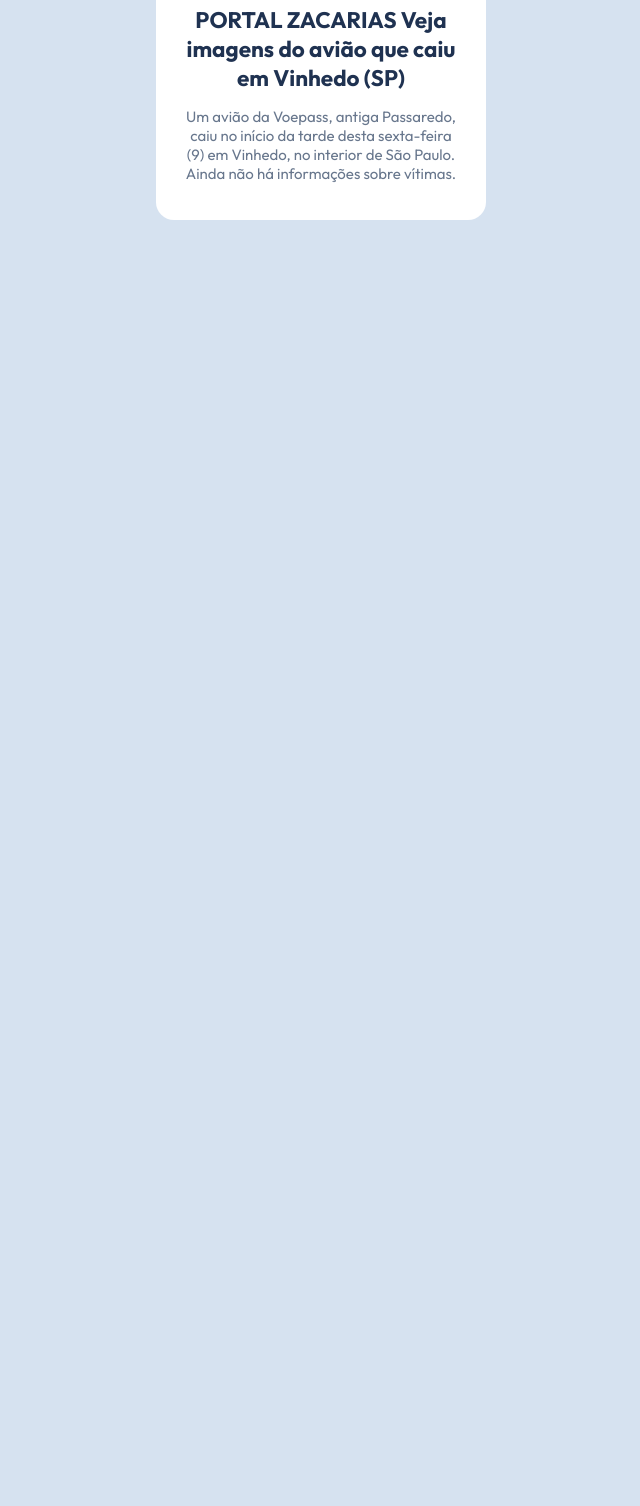
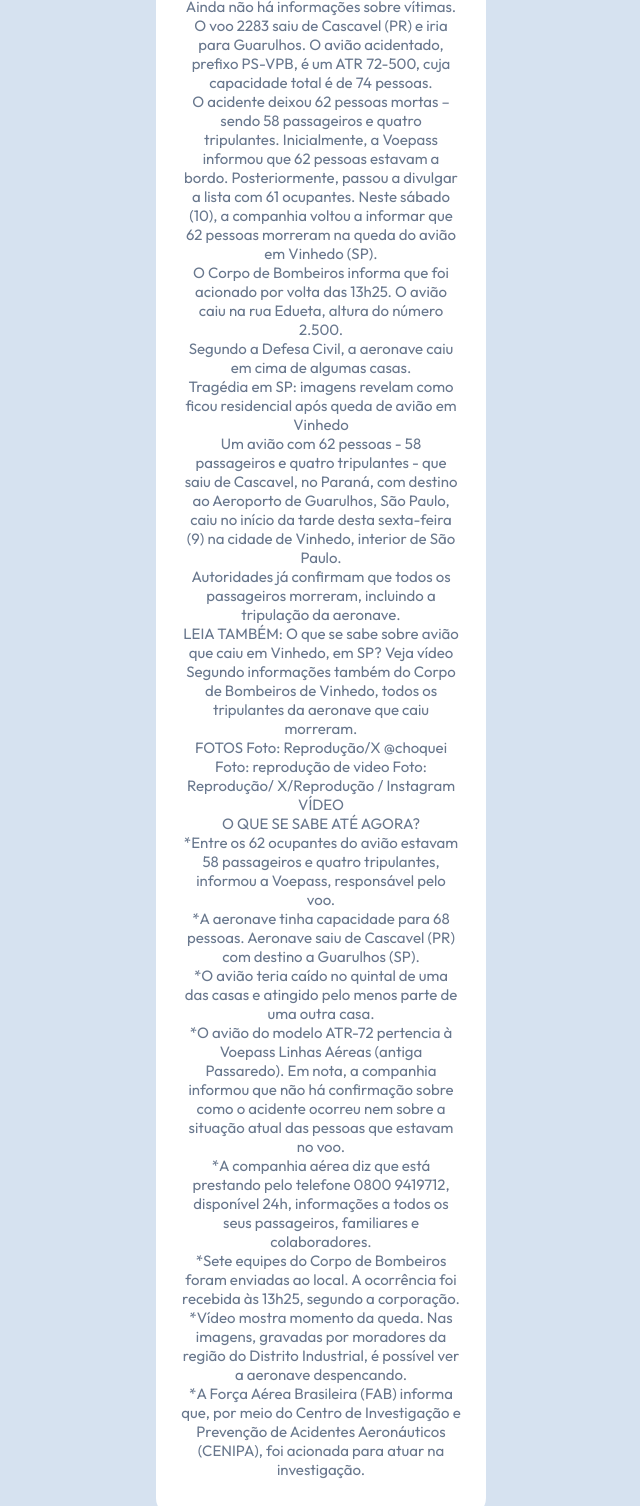
Before and after one commit to BrightEyesDavid/video1, a plain HTML site: page index.html in a window 1280 px wide. Shown: the part 413-1919 px from the top of the page, without its empty margins (319-959 px from the left). Before the commit the page ends 800 px from the top, so only its background shows below. Drawn offline with Linux system fonts and the light colour scheme.

Commit message:
Update index.html

```diff
--- a/index.html
+++ b/index.html
@@ -18,7 +18,46 @@
             <img class="box__img" src="img/play.gif" alt="Qr code to scan">
             <div class="box__text">
                 <h2 class="box__text-title">FOTOS DO AVIAO QUE CAIU EM VINHEDO PORTAL ZACARIAS Veja imagens do avião que caiu em Vinhedo (SP)</h2>
-                <p class="box__text-paragraph">Um avião da Voepass, antiga Passaredo, caiu no início da tarde desta sexta-feira (9) em Vinhedo, no interior de São Paulo. Ainda não há informações sobre vítimas.</p>
+
+<p class="box__text-paragraph">Um avião da Voepass, antiga Passaredo, caiu no início da tarde desta sexta-feira (9) em Vinhedo, no interior de São Paulo. Ainda não há informações sobre vítimas.</p>
+
+<p class="box__text-paragraph">O voo 2283 saiu de Cascavel (PR) e iria para Guarulhos. O avião acidentado, prefixo PS-VPB, é um ATR 72-500, cuja capacidade total é de 74 pessoas.</p>
+
+<p class="box__text-paragraph">O acidente deixou 62 pessoas mortas –sendo 58 passageiros e quatro tripulantes. Inicialmente, a Voepass informou que 62 pessoas estavam a bordo. Posteriormente, passou a divulgar a lista com 61 ocupantes. Neste sábado (10), a companhia voltou a informar que 62 pessoas morreram na queda do avião em Vinhedo (SP).</p>
+
+<p class="box__text-paragraph">O Corpo de Bombeiros informa que foi acionado por volta das 13h25. O avião caiu na rua Edueta, altura do número 2.500.</p>
+
+<p class="box__text-paragraph">Segundo a Defesa Civil, a aeronave caiu em cima de algumas casas.</p>
+
+<p class="box__text-paragraph">Tragédia em SP: imagens revelam como ficou residencial após queda de avião em Vinhedo</p>
+
+<p class="box__text-paragraph">Um avião com 62 pessoas - 58 passageiros e quatro tripulantes - que saiu de Cascavel, no Paraná, com destino ao Aeroporto de Guarulhos, São Paulo, caiu no início da tarde desta sexta-feira (9) na cidade de Vinhedo, interior de São Paulo.</p>
+
+<p class="box__text-paragraph">Autoridades já confirmam que todos os passageiros morreram, incluindo a tripulação da aeronave.</p>
+
+<p class="box__text-paragraph">LEIA TAMBÉM: O que se sabe sobre avião que caiu em Vinhedo, em SP? Veja vídeo</p>
+
+<p class="box__text-paragraph">Segundo informações também do Corpo de Bombeiros de Vinhedo, todos os tripulantes da aeronave que caiu morreram.</p>
+
+<p class="box__text-paragraph">FOTOS Foto: Reprodução/X @choquei Foto: reprodução de video Foto: Reprodução/ X/Reprodução / Instagram VÍDEO</p>
+
+<p class="box__text-paragraph">O QUE SE SABE ATÉ AGORA?</p>
+
+<p class="box__text-paragraph">*Entre os 62 ocupantes do avião estavam 58 passageiros e quatro tripulantes, informou a Voepass, responsável pelo voo.</p>
+
+<p class="box__text-paragraph">*A aeronave tinha capacidade para 68 pessoas. Aeronave saiu de Cascavel (PR) com destino a Guarulhos (SP).</p>
+
+<p class="box__text-paragraph">*O avião teria caído no quintal de uma das casas e atingido pelo menos parte de uma outra casa.</p>
+
+<p class="box__text-paragraph">*O avião do modelo ATR-72 pertencia à Voepass Linhas Aéreas (antiga Passaredo). Em nota, a companhia informou que não há confirmação sobre como o acidente ocorreu nem sobre a situação atual das pessoas que estavam no voo.</p>
+
+<p class="box__text-paragraph">*A companhia aérea diz que está prestando pelo telefone 0800 9419712, disponível 24h, informações a todos os seus passageiros, familiares e colaboradores.</p>
+
+<p class="box__text-paragraph">*Sete equipes do Corpo de Bombeiros foram enviadas ao local. A ocorrência foi recebida às 13h25, segundo a corporação.</p>
+
+<p class="box__text-paragraph">*Vídeo mostra momento da queda. Nas imagens, gravadas por moradores da região do Distrito Industrial, é possível ver a aeronave despencando.</p>
+
+<p class="box__text-paragraph">*A Força Aérea Brasileira (FAB) informa que, por meio do Centro de Investigação e Prevenção de Acidentes Aeronáuticos (CENIPA), foi acionada para atuar na investigação.</p>
             </div>
         </div>
     </div>
```
